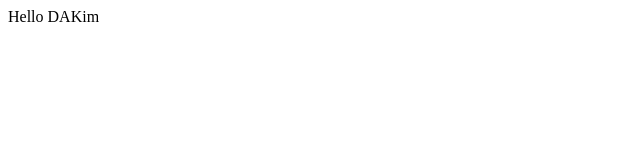
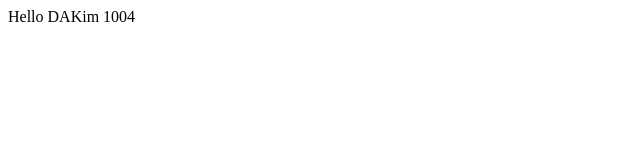
Before and after one commit to dakim143/opentutorials-dakim, a plain HTML site: page index.html in a window 1280 px wide. Shown: the full height of the page, 0-640 px from the left. Drawn offline with Linux system fonts and the light colour scheme.

Commit message:
chanage index.html

```diff
--- a/index.html
+++ b/index.html
@@ -19,6 +19,6 @@
     </head>
 
     <body>
-        Hello DAKim
+        Hello DAKim 1004
     </body>
 </html>
```
